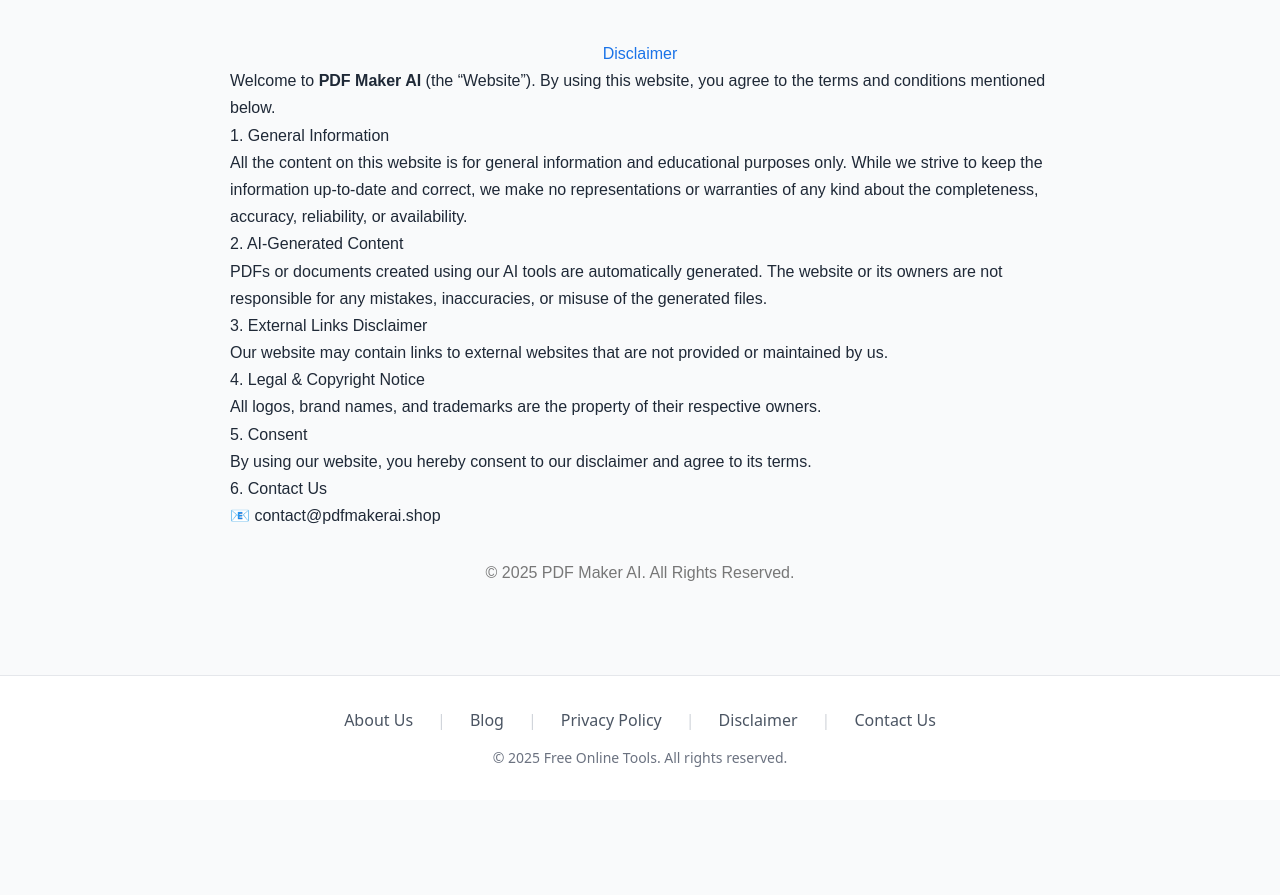
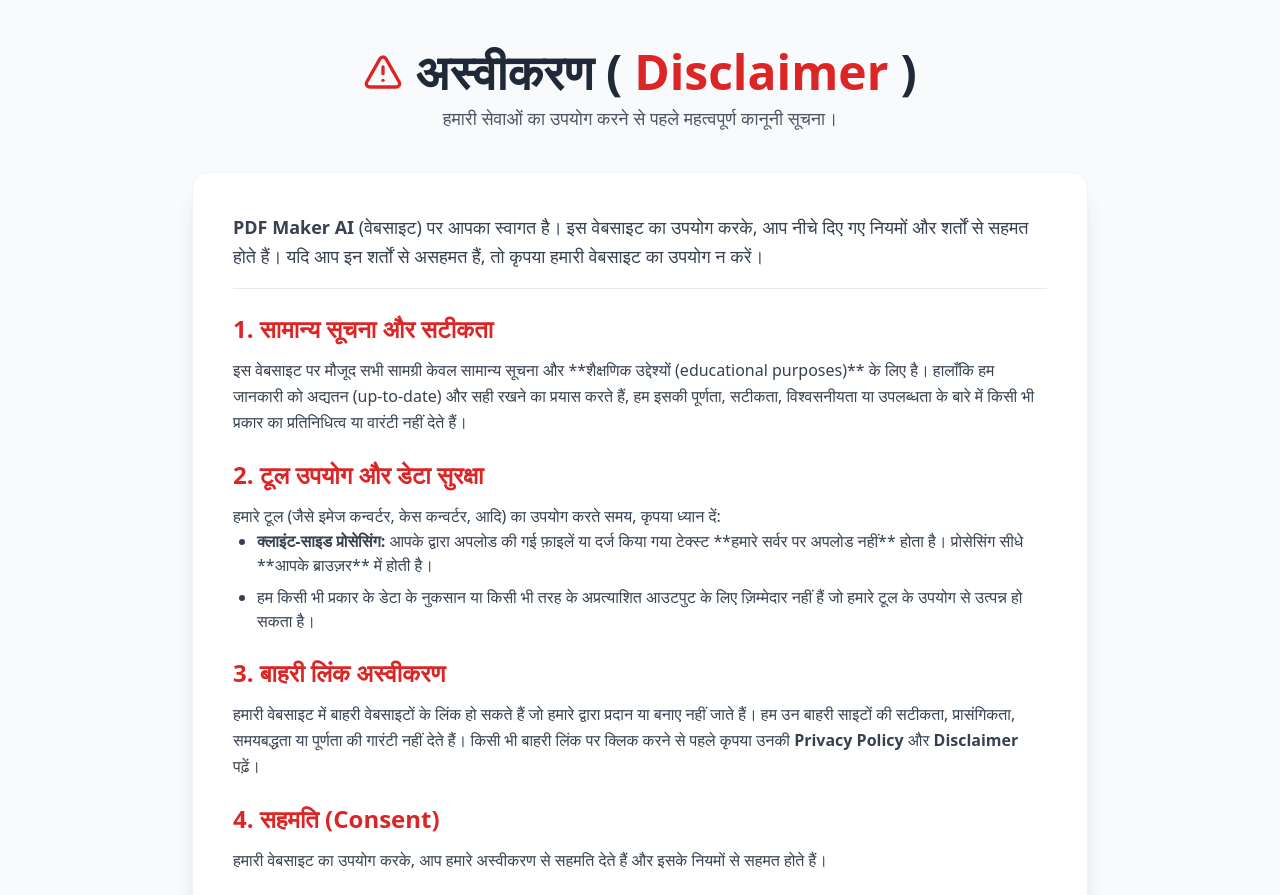
Before and after one commit to studybuild576-commits/my-tool-website, a Next.js app: page /disclaimer in a window 1280 px wide. Shown: the top 895 px of the page. Before the commit the page ends 800 px from the top, so only its background shows below. Built offline with nearby package versions, Linux system fonts and the light colour scheme.

Commit message:
Update page.tsx

```diff
--- a/app/disclaimer/page.tsx
+++ b/app/disclaimer/page.tsx
@@ -1,37 +1,84 @@
+import type { Metadata } from 'next';
+import { AlertTriangle, Mail } from 'lucide-react';
+
+export const metadata: Metadata = {
+  title: "अस्वीकरण | Disclaimer",
+  description: "हमारी वेबसाइट, PDF Maker AI, का उपयोग करने से पहले कानूनी अस्वीकरण पढ़ें।",
+};
+
 export default function Disclaimer() {
+  // कानूनी ईमेल और वेबसाइट URL यहाँ परिभाषित करें
+  const CONTACT_EMAIL = "rajputr51903@gmail.com";
+  const WEBSITE_URL = "https://pdfmakerai.shop"; // कृपया इसे अपनी लाइव वेबसाइट URL से बदलें
+
   return (
-    <div style={{ padding: "40px", maxWidth: "900px", margin: "auto", fontFamily: "Arial, sans-serif", lineHeight: "1.7" }}>
-      <h1 style={{ color: "#1a73e8", textAlign: "center" }}>Disclaimer</h1>
-      <p>
-        Welcome to <strong>PDF Maker AI</strong> (the “Website”). By using this website, you agree to the terms and conditions mentioned below.
+    <main className="container mx-auto px-4 py-12">
+      <div className="max-w-4xl mx-auto">
+        <header className="text-center mb-10">
+          <h1 className="text-4xl md:text-5xl font-extrabold text-gray-800 flex items-center justify-center gap-3">
+            <AlertTriangle className="w-10 h-10 text-red-600" />
+            अस्वीकरण (<span className="text-red-600">Disclaimer</span>)
+          </h1>
+          <p className="text-lg text-gray-600 mt-2">हमारी सेवाओं का उपयोग करने से पहले महत्वपूर्ण कानूनी सूचना।</p>
+        </header>
+
+        {/* कंटेंट को एक पेशेवर कार्ड में रखा गया है */}
+        <div className="bg-white p-8 md:p-10 rounded-2xl shadow-xl border border-gray-100 prose lg:prose-lg max-w-none text-gray-700 space-y-6">
+
+          <p className="text-lg leading-relaxed border-b pb-4 mb-4">
+            <strong>PDF Maker AI</strong> (वेबसाइट) पर आपका स्वागत है। इस वेबसाइट का उपयोग करके, आप नीचे दिए गए नियमों और शर्तों से सहमत होते हैं। यदि आप इन शर्तों से असहमत हैं, तो कृपया हमारी वेबसाइट का उपयोग न करें।
           </p>
-      <h2>1. General Information</h2>
-      <p>
-        All the content on this website is for general information and educational purposes only. While we strive to keep the information up-to-date and correct, we make no representations or warranties of any kind about the completeness, accuracy, reliability, or availability.
+
+          <section>
+            <h2 className="text-2xl font-bold text-gray-800 mb-3 text-red-600">1. सामान्य सूचना और सटीकता</h2>
+            <p className="leading-relaxed">
+              इस वेबसाइट पर मौजूद सभी सामग्री केवल सामान्य सूचना और **शैक्षणिक उद्देश्यों (educational purposes)** के लिए है। हालाँकि हम जानकारी को अद्यतन (up-to-date) और सही रखने का प्रयास करते हैं, हम इसकी पूर्णता, सटीकता, विश्वसनीयता या उपलब्धता के बारे में किसी भी प्रकार का प्रतिनिधित्व या वारंटी नहीं देते हैं।
             </p>
-      <h2>2. AI-Generated Content</h2>
-      <p>
-        PDFs or documents created using our AI tools are automatically generated. The website or its owners are not responsible for any mistakes, inaccuracies, or misuse of the generated files.
+          </section>
+
+          <section>
+            <h2 className="text-2xl font-bold text-gray-800 mb-3 text-red-600">2. टूल उपयोग और डेटा सुरक्षा</h2>
+            <p className="leading-relaxed">
+                हमारे टूल (जैसे इमेज कन्वर्टर, केस कन्वर्टर, आदि) का उपयोग करते समय, कृपया ध्यान दें:
             </p>
-      <h2>3. External Links Disclaimer</h2>
-      <p>
-        Our website may contain links to external websites that are not provided or maintained by us.
+            <ul className="list-disc ml-6 space-y-2 text-gray-700">
+                <li><strong>क्लाइंट-साइड प्रोसेसिंग:</strong> आपके द्वारा अपलोड की गई फ़ाइलें या दर्ज किया गया टेक्स्ट **हमारे सर्वर पर अपलोड नहीं** होता है। प्रोसेसिंग सीधे **आपके ब्राउज़र** में होती है।</li>
+                <li>हम किसी भी प्रकार के डेटा के नुकसान या किसी भी तरह के अप्रत्याशित आउटपुट के लिए ज़िम्मेदार नहीं हैं जो हमारे टूल के उपयोग से उत्पन्न हो सकता है।</li>
+            </ul>
+          </section>
+
+          <section>
+            <h2 className="text-2xl font-bold text-gray-800 mb-3 text-red-600">3. बाहरी लिंक अस्वीकरण</h2>
+            <p className="leading-relaxed">
+              हमारी वेबसाइट में बाहरी वेबसाइटों के लिंक हो सकते हैं जो हमारे द्वारा प्रदान या बनाए नहीं जाते हैं। हम उन बाहरी साइटों की सटीकता, प्रासंगिकता, समयबद्धता या पूर्णता की गारंटी नहीं देते हैं। किसी भी बाहरी लिंक पर क्लिक करने से पहले कृपया उनकी <strong>Privacy Policy</strong> और <strong>Disclaimer</strong> पढ़ें।
             </p>
-      <h2>4. Legal & Copyright Notice</h2>
-      <p>
-        All logos, brand names, and trademarks are the property of their respective owners.
+          </section>
+
+          <section>
+            <h2 className="text-2xl font-bold text-gray-800 mb-3 text-red-600">4. सहमति (Consent)</h2>
+            <p className="leading-relaxed">
+              हमारी वेबसाइट का उपयोग करके, आप हमारे अस्वीकरण से सहमति देते हैं और इसके नियमों से सहमत होते हैं।
             </p>
-      <h2>5. Consent</h2>
-      <p>
-        By using our website, you hereby consent to our disclaimer and agree to its terms.
+          </section>
+
+          <section className="bg-blue-50 p-5 rounded-lg border-l-4 border-blue-600">
+            <h2 className="text-2xl font-bold text-gray-800 mb-3 text-blue-600">संपर्क करें (Contact Us)</h2>
+            <p className="leading-relaxed">
+              यदि आपके पास इस अस्वीकरण से संबंधित कोई प्रश्न हैं, तो कृपया हमसे संपर्क करें:
             </p>
-      <h2>6. Contact Us</h2>
-      <p>
-        📧 <a href="mailto:contact@pdfmakerai.shop">contact@pdfmakerai.shop</a>
+            <p className="mt-3 flex items-center gap-2 font-mono text-lg font-semibold">
+              <Mail className="w-5 h-5 text-blue-600"/>
+              ईमेल: <a href={`mailto:${CONTACT_EMAIL}`} className="text-blue-600 hover:underline">{CONTACT_EMAIL}</a>
             </p>
-      <footer style={{ marginTop: "30px", textAlign: "center", color: "#777" }}>
-        © 2025 PDF Maker AI. All Rights Reserved.
+          </section>
+
+          <footer className="mt-10 pt-5 border-t border-gray-200 text-center text-gray-500 text-sm">
+            © 2025 PDF Maker AI. सर्वाधिकार सुरक्षित। (All Rights Reserved)
+            <br />
+            वेबसाइट: <a href={WEBSITE_URL} className="text-blue-500 hover:underline">{WEBSITE_URL}</a>
           </footer>
         </div>
+      </div>
+    </main>
   );
 }
```
Lines whose indentation alone changed are shown as unchanged.
